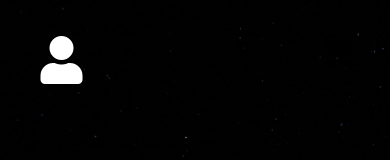
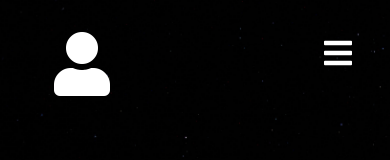
Before and after one commit to YumiMachino/React-Portfolio, a React (Create React App) app: page / in a window 390 px wide. Shown: the top 160 px of the page. Built offline with nearby package versions, Linux system fonts and the light colour scheme.

Commit message:
Update: dropdown menu

```diff
--- a/src/components/Navbar.css
+++ b/src/components/Navbar.css
@@ -109,7 +109,7 @@
   display: block;
   width: 0;
   transition: width 0.5s;
-  border-bottom: 2.5px solid red;
+  border-bottom: 2.5px solid #313f9f;
 }
 
 .changeUnderLine:hover::after {
@@ -131,8 +131,7 @@
 }
 
 .fa-bars {
-  /* color: #fff; */
-  color: black;
+  color: #fff;
   font-size: xx-large;
   margin-top: 10px;
   margin-right: 5px;
@@ -148,7 +147,7 @@
     display: flex;
     flex-direction: column;
     width: 100%;
-    height: 50vh;
+    height: 28vh;
     position: absolute;
     top: 120px;
     left: -100%;
@@ -164,19 +163,24 @@
     opacity: 1;
     transition: all 0.5s ease;
     z-index: 1;
+    padding-left: 2.2rem;
+  }
+
+  .nav-item:hover::after {
+    margin-left: 5px;
+    width: 40px;
   }
 
   .nav-links {
-    text-align: center;
-    padding: 1rem;
+    text-align: left;
+    padding: 0.1rem;
     width: 100%;
     display: table;
   }
 
-  .nav-links:hover {
-    background-color: #fff;
-    color: #242424;
-    border-radius: 0;
+  .fa-user {
+    margin-left: 1rem;
+    font-size: 4rem;
   }
 
   .navbar-logo {
@@ -207,9 +211,4 @@
     color: #fff;
     font-size: 2rem;
   }
-
-  .fa-user {
-    font-size: 3rem;
-    margin-top: 0.5rem;
-  }
 }
--- a/src/components/Navbar.js
+++ b/src/components/Navbar.js
@@ -16,7 +16,7 @@ const Navbar = () => {
 
     /*change navbar color when scrolled*/
     const changeNavbarColor = () => {
-      if (window.scrollY >= 80) {
+      if (window.scrollY >= 140) {
         setColorChange(true);
       } else {
         setColorChange(false);
@@ -34,9 +34,10 @@ const Navbar = () => {
             <i class='fas fa-user' />
           </Link>
 
-          <div className={colorChange ? 'changeIconColor' : 'menu-icon'} onClick={handleClick}>
+          <div className='menu-icon' onClick={handleClick}>
             <i className={click ? 'fas fa-times' : 'fas fa-bars'} />
           </div>
+
           <ul className={click ? 'nav-menu active' : 'nav-menu'}>
             <li className= {colorChange ? 'changeUnderLine' : 'nav-item' }>
               <Link to='/' className={colorChange ? 'linkLetterColorChange' : 'nav-links' } onClick={closeMobileMenu}>
```
